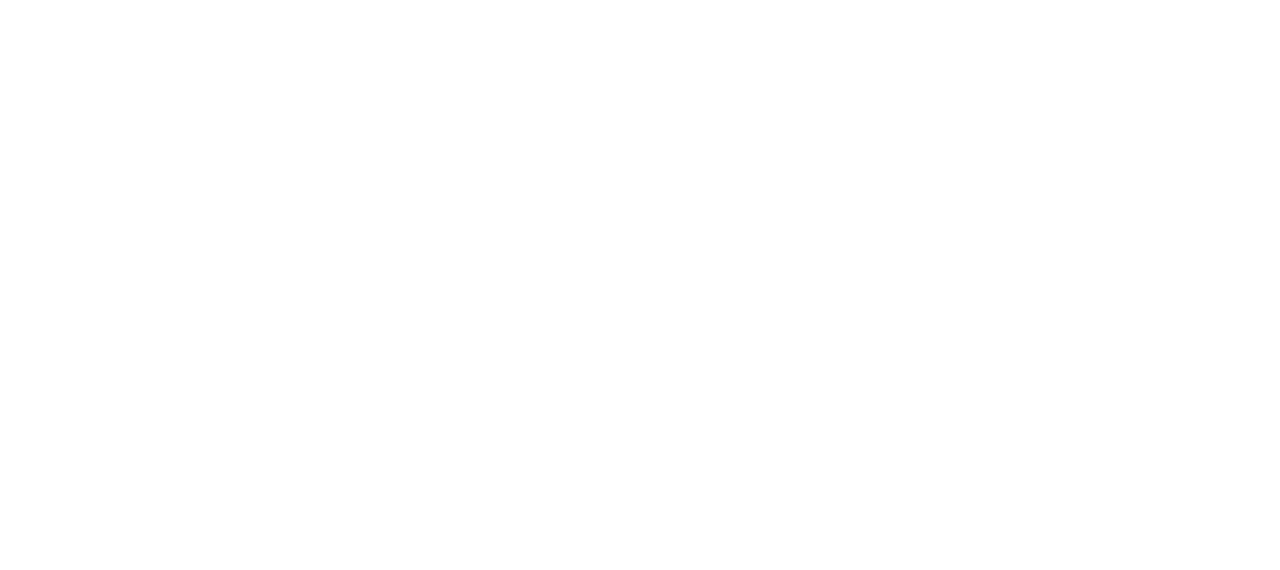
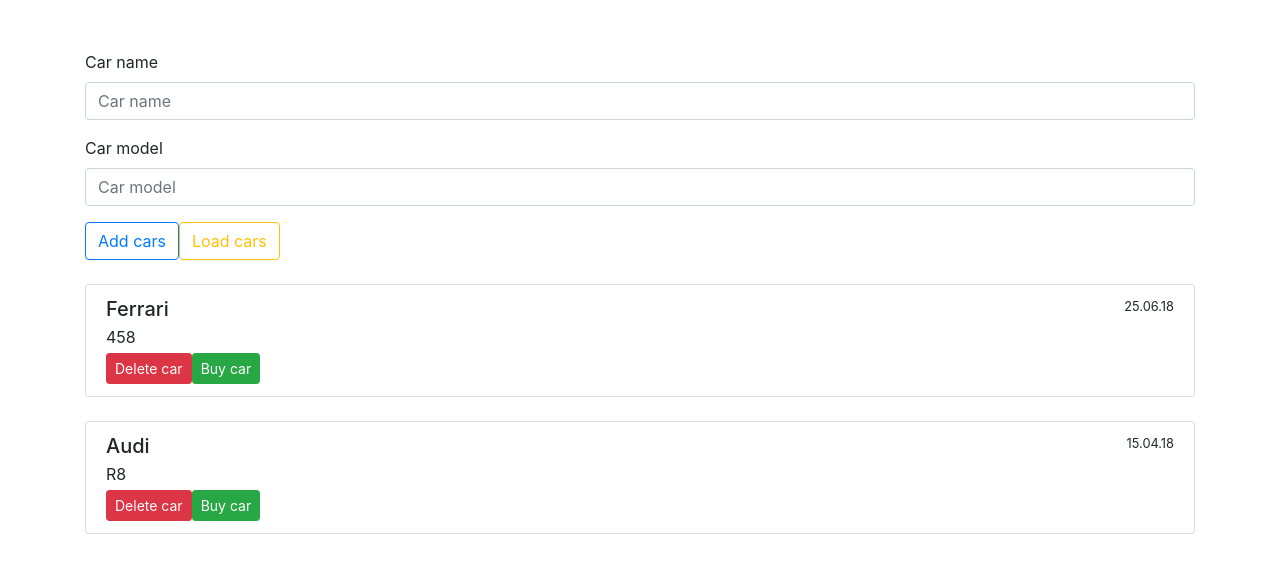
Before and after one commit to StepanBohdan/ngrx250618, an Angular app: page / in a window 1280 px wide. Shown: the top 570 px of the page. Built offline with nearby package versions, Linux system fonts and the light colour scheme.

Commit message:
add buy, delete, add car

```diff
--- a/src/app/app.component.css
+++ b/src/app/app.component.css
@@ -0,0 +1,3 @@
+.container {
+  padding-top: 50px;
+}
--- a/src/app/app.component.html
+++ b/src/app/app.component.html
@@ -1,3 +1,12 @@
 <div class="container">
+  <app-cars-form
+  (addCar)="onAdd($event)"></app-cars-form>
 
+  <div class="list-group">
+    <app-car-single
+      (deleteCar)="onDelete($event)"
+      [car]="c"
+        *ngFor="let c of cars"
+    ></app-car-single>
+  </div>
 </div>
--- a/src/app/app.component.ts
+++ b/src/app/app.component.ts
@@ -1,4 +1,5 @@
 import { Component } from '@angular/core';
+import { Car, Cars } from './car.model';
 
 @Component({
   selector: 'app-root',
@@ -6,5 +7,16 @@
   styleUrls: ['./app.component.css']
 })
 export class AppComponent {
-  title = 'app';
+  public cars: Car[] = [
+    new Car('Ferrari', '25.06.18', '458', false, 1),
+    new Car('Audi', '15.04.18', 'R8', false, 2),
+  ];
+
+  onAdd(car: Car) {
+    this.cars.push(car)
+  }
+
+  onDelete(car: Car) {
+    this.cars = this.cars.filter( c => c.id !== car.id)
+  }
 }
--- a/src/app/app.module.ts
+++ b/src/app/app.module.ts
@@ -1,5 +1,6 @@
 import { BrowserModule } from '@angular/platform-browser';
 import { NgModule } from '@angular/core';
+import { FormsModule } from '@angular/forms';
 
 import { AppComponent } from './app.component';
 import { CarsFormComponent } from './cars-form/cars-form.component';
@@ -12,7 +13,8 @@
     CarSingleComponent
   ],
   imports: [
-    BrowserModule
+    BrowserModule,
+    FormsModule
   ],
   providers: [
 
--- a/src/app/car-single/car-single.component.html
+++ b/src/app/car-single/car-single.component.html
@@ -1,3 +1,22 @@
-<p>
-  car-single works!
-</p>
+<div class="list-group-item flex-column align-items-start mt-4"
+    [ngClass]="{'list-group-item-danger' : car.isSold}">
+  <div class="d-flex w-100 justify-content-between">
+    <h5 class="mb-1">{{car.name}}</h5>
+    <small>{{car.date}}</small>
+  </div>
+  <p class="mb-1">
+    {{car.model}}
+  </p>
+
+  <button type="button"
+          class="btn btn-danger btn-sm"
+          (click)="onDelete()"
+  >Delete car</button>
+  <button type="button"
+          class="btn btn-success btn-sm"
+          [disabled]="car.isSold"
+          (click)="onBuy()"
+  >Buy car</button>
+
+
+</div>
--- a/src/app/car-single/car-single.component.ts
+++ b/src/app/car-single/car-single.component.ts
@@ -1,15 +1,23 @@
-import { Component, OnInit } from '@angular/core';
+import { Component, EventEmitter, Input, Output } from '@angular/core';
+import { Car } from '../car.model';
 
 @Component({
   selector: 'app-car-single',
   templateUrl: './car-single.component.html',
   styleUrls: ['./car-single.component.css']
 })
-export class CarSingleComponent implements OnInit {
+export class CarSingleComponent {
 
-  constructor() { }
+  @Input() car: Car;
+  @Output() deleteCar = new EventEmitter<Car> ()
 
-  ngOnInit() {
+  onDelete() {
+    this.deleteCar.emit(this.car);
   }
 
+  onBuy() {
+    this.car.isSold = true;
+  }
+
+
 }
--- /dev/null
+++ b/src/app/car.model.ts
@@ -0,0 +1,13 @@
+export class Car {
+  constructor(
+    public name: string,
+    public date: string,
+    public model: string,
+    public isSold: boolean = false,
+    public id?: number //not necessary
+  ) {}
+}
+
+export interface Cars {
+  cars: Car[];
+}
--- a/src/app/cars-form/cars-form.component.html
+++ b/src/app/cars-form/cars-form.component.html
@@ -1,3 +1,24 @@
-<p>
-  cars-form works!
-</p>
+<div class="form-group">
+  <label for="car-name">Car name</label>
+  <input type="text"
+         class="form-control"
+         id="car-name"
+         placeholder="Car name"
+         [(ngModel)]="carName">
+</div>
+
+<div class="form-group">
+  <label for="car-model">Car model</label>
+  <input type="text"
+         class="form-control"
+         id="car-model"
+         placeholder="Car model"
+         [(ngModel)]="carModel">
+</div>
+
+<button type="button"
+        class="btn btn-outline-primary"
+        (click)="onAdd()">Add cars</button>
+<button type="button"
+        class="btn btn-outline-warning"
+        (click)="onLoad()">Load cars</button>
--- a/src/app/cars-form/cars-form.component.ts
+++ b/src/app/cars-form/cars-form.component.ts
@@ -1,4 +1,6 @@
-import { Component, OnInit } from '@angular/core';
+import { Component, EventEmitter, OnInit, Output } from '@angular/core';
+import { Car } from '../car.model';
+import * as moment from 'moment'
 
 @Component({
   selector: 'app-cars-form',
@@ -6,10 +8,34 @@
   styleUrls: ['./cars-form.component.css']
 })
 export class CarsFormComponent implements OnInit {
+  private id: number = 2;
+  carName: string = '';
+  carModel: string = '';
+  @Output() addCar = new EventEmitter<Car>();
 
   constructor() { }
 
   ngOnInit() {
   }
 
+  onAdd() {
+    if(this.carModel === '' || this.carName === '')
+      return this.id = ++this.id;
+    const car = new Car(
+      this.carName,
+      moment().format('DD.MM.YY'),
+      this.carModel,
+      false,
+      this.id
+    );
+    // debugger cause without @Output didn`t work
+    this.addCar.emit(car);
+
+    this.carName = '';
+    this.carModel = '';
+  }
+
+  onLoad() {
+    // todo
+  }
 }
```
